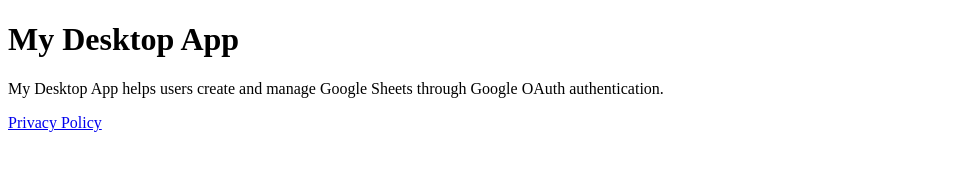
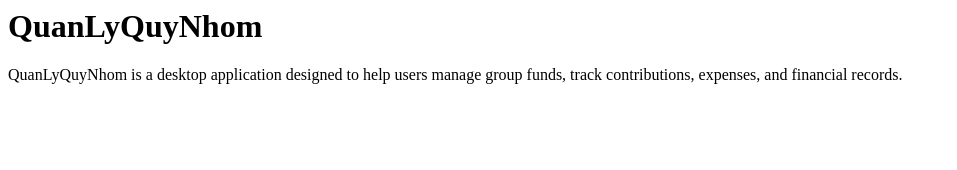
Before and after one commit to khanh-191997/my-desktop-app, a plain HTML site: page index.html in a window 1280 px wide. Shown: the whole page, without its empty margins (0-957 px from the left). Drawn offline with Linux system fonts and the light colour scheme.

Commit message:
Revise application description in index.html
Updated the content to describe the application more accurately.

```diff
--- a/index.html
+++ b/index.html
@@ -1,16 +1,7 @@
+<h1>QuanLyQuyNhom</h1>
 
-<!DOCTYPE html>
-<html lang="en">
-<head>
-    <meta charset="UTF-8">
-    <title>My Desktop App</title>
-</head>
-<body>
-    <h1>My Desktop App</h1>
-    <p>
-        My Desktop App helps users create and manage
-        Google Sheets through Google OAuth authentication.
-    </p>
-    <a href="./privacy-policy.html">Privacy Policy</a>
-</body>
-</html>
+<p>
+    QuanLyQuyNhom is a desktop application
+    designed to help users manage group funds,
+    track contributions, expenses, and financial records.
+</p>
```
